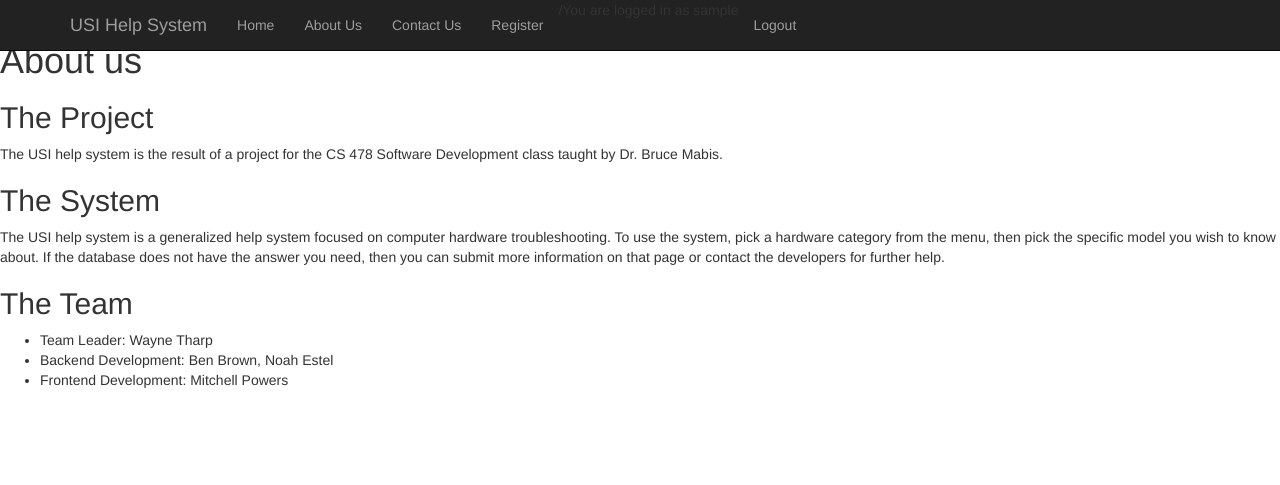
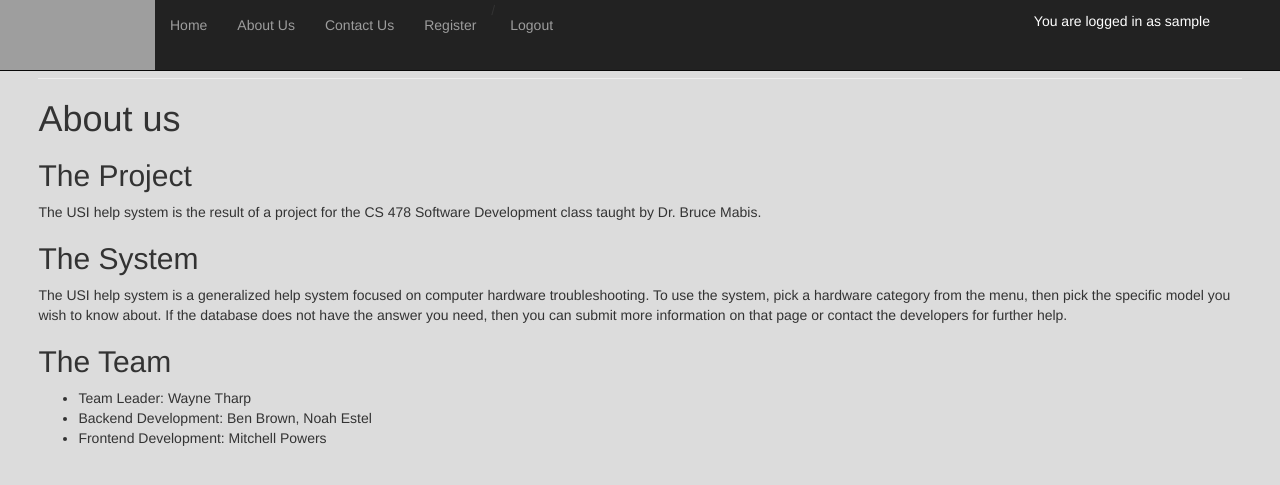
Before and after one commit to bdbrown4/usi-help-system, a Flask app: page /about in a window 1280 px wide. Shown: the top 485 px of the page. Run offline with Flask 2, Linux system fonts and the light colour scheme; the visitor is signed in with stand-in values (Sample User, id 1); some libraries are stand-ins or nearby versions; grey boxes are pictures that could not be loaded.

Commit message:
Updated navbar layout with logo

```diff
--- a/templates/base.html
+++ b/templates/base.html
@@ -7,11 +7,13 @@
   <meta name="viewport" content="width=device-width, initial-scale=1">
   <link rel="stylesheet" href="https://maxcdn.bootstrapcdn.com/bootstrap/3.3.7/css/bootstrap.min.css">
   <script src="https://ajax.googleapis.com/ajax/libs/jquery/3.1.1/jquery.min.js"></script>
-  <script src="https://maxcdn.bootstrapcdn.com/bootstrap/3.3.7/js/bootstrap.min.js"></script>
-</head></head>
-<body>
+  <script src="https://maxcdn.bootst/usr/lib/googleAppSDK/google_appenginerapcdn.com/bootstrap/3.3.7/js/bootstrap.min.js"></script>
+</head>
+<body style="margin:3%;background-color:#dcdcdc">
 <!-- fixing github -->
+<br/>
 <nav class="navbar navbar-inverse navbar-fixed-top">
+    <img style="float:left" src="/static/logodraft.jpg" alt="Logo" height="70" width="155">
       <div class="container">
         <div class="navbar-header">
           <button type="button" class="navbar-toggle collapsed" data-toggle="collapse" data-target="#navbar" aria-expanded="false" aria-controls="navbar">
@@ -20,7 +22,7 @@
             <span class="icon-bar"></span>
             <span class="icon-bar"></span>
           </button>
-          <a class="navbar-brand" href="{{url_for('index')}}">USI Help System</a>
+          <!--<a class="navbar-brand" href="{{url_for('index')}}">USI Help System</a>   -->
         </div>
         <div id="navbar" class="collapse navbar-collapse">
           <ul class="nav navbar-nav">
@@ -35,11 +37,14 @@
             {% endif %}
 
             {% if 'username' in session %}
-            <li>You are logged in as {{ session['username'] }}</li>
-            <li><a href="/logout">Logout</a></li>
+            <li><a  href="/logout">Logout</a></li>
             {% endif %}
           </ul>
+            {% if 'username' in session %}
+            <p style="float:right;line-height:3;color:white">You are logged in as {{ session['username'] }}</p>
+            {% endif %}
         </div><!--/.nav-collapse -->
+
       </div>
     </nav>
 
```
Also changed, not shown: logodraft.jpg (added).
